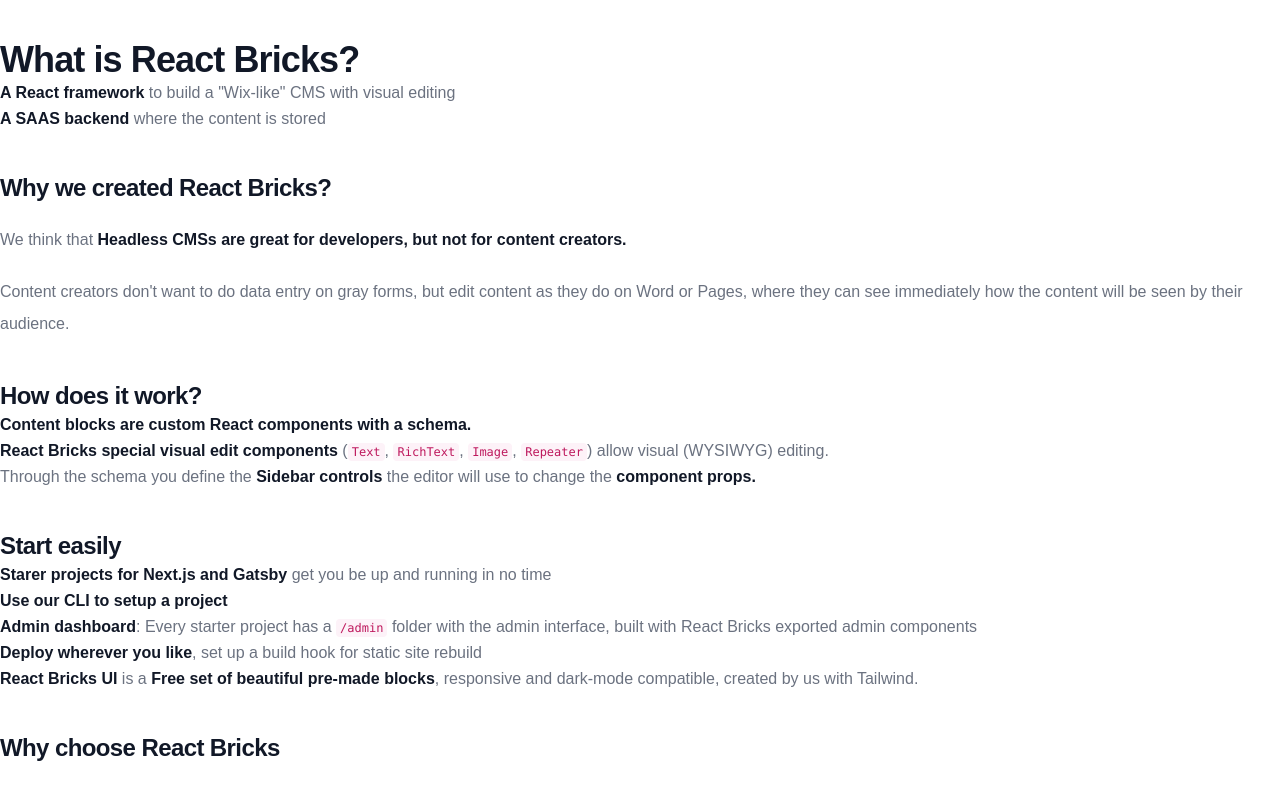
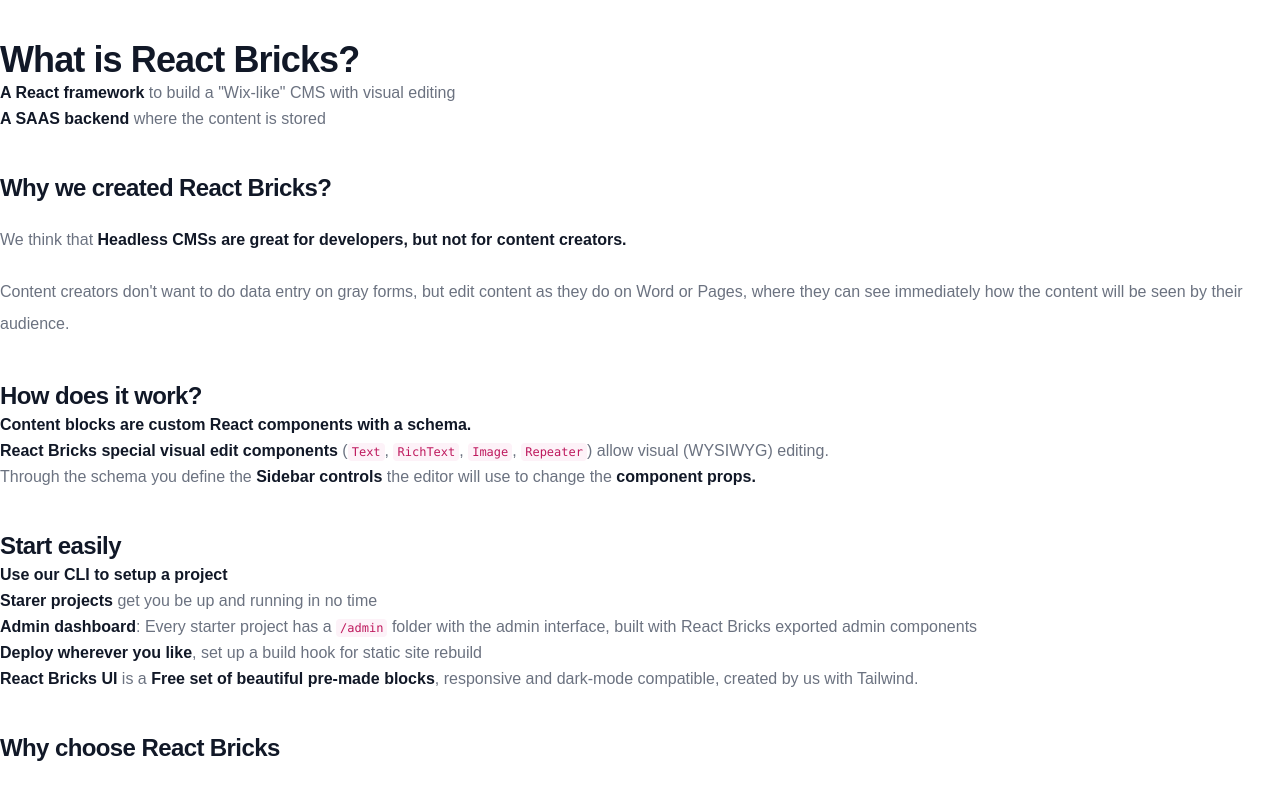
Before and after one commit to ReactBricks/react-bricks-docs, a Next.js app: page / in a window 1280 px wide. Shown: the top 791 px of the page. Built offline with nearby package versions, Linux system fonts and the light colour scheme.

Commit message:
index (React Bricks): changed text

```diff
--- a/pages/index.mdx
+++ b/pages/index.mdx
@@ -22,8 +22,8 @@
 
 ### Start easily
 
-- **Starer projects for Next.js and Gatsby** get you be up and running in no time
 - **Use our CLI to setup a project**
+- **Starer projects** get you be up and running in no time
 - **Admin dashboard**: Every starter project has a `/admin` folder with the admin interface, built with React Bricks exported admin components
 - **Deploy wherever you like**, set up a build hook for static site rebuild
 - **React Bricks UI** is a **Free set of beautiful pre-made blocks**, responsive and dark-mode compatible, created by us with Tailwind.
```
